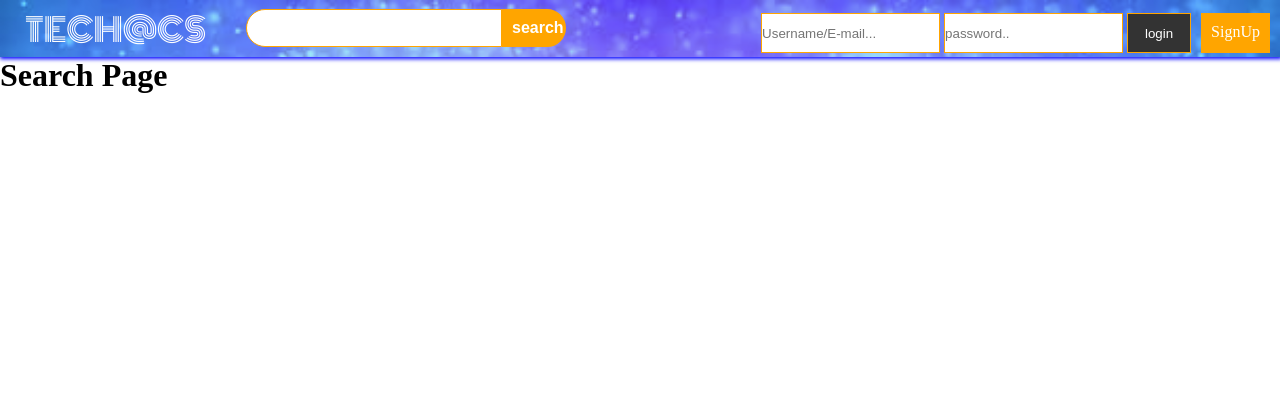
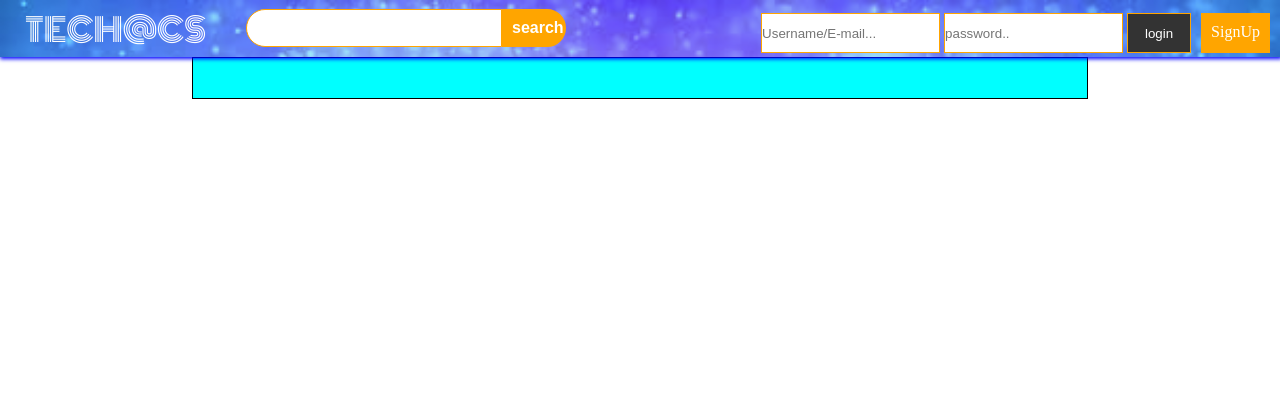
Before and after one commit to lbovboe/webAssignment2, a PHP site: page /search.php in a window 1280 px wide. Shown: the top 420 px of the page. Run offline with PHP 8.4, Linux system fonts and the light colour scheme; some libraries are stand-ins or nearby versions; some web fonts are replaced.

Commit message:
search page css edited

```diff
--- /dev/null
+++ b/WebClient/SearchPage.css
@@ -0,0 +1,12 @@
+.product-container {
+  width: 70%;
+  margin: auto;
+  background-color: aqua;
+  border: 1px solid black;
+  padding: 20px;
+}
+
+.product-box {
+  padding-bottom: 30px;
+  width: 100%;
+}
--- a/WebClient/header.php
+++ b/WebClient/header.php
@@ -7,9 +7,10 @@ session_start();
 <head>
     <meta charset="UTF-8">
     <meta name="viewport" content="width=device-width, initial-scale=1.0">
-    <title>Document</title>
+    <title>Tech@CS</title>
     <link rel="stylesheet" href="style.css">
     <link rel="stylesheet" href="signup.css">
+    <link rel="stylesheet" href="SearchPage.css">
     <script src="https://kit.fontawesome.com/8d7689987a.js"></script>
 </head>
 
--- a/WebClient/search.php
+++ b/WebClient/search.php
@@ -3,7 +3,7 @@ include "header.php";
 require "../Server/dbh.php";
 ?>
 
-<h1>Search Page</h1>
+
 
 <div class="product-container">
     <?php
```
